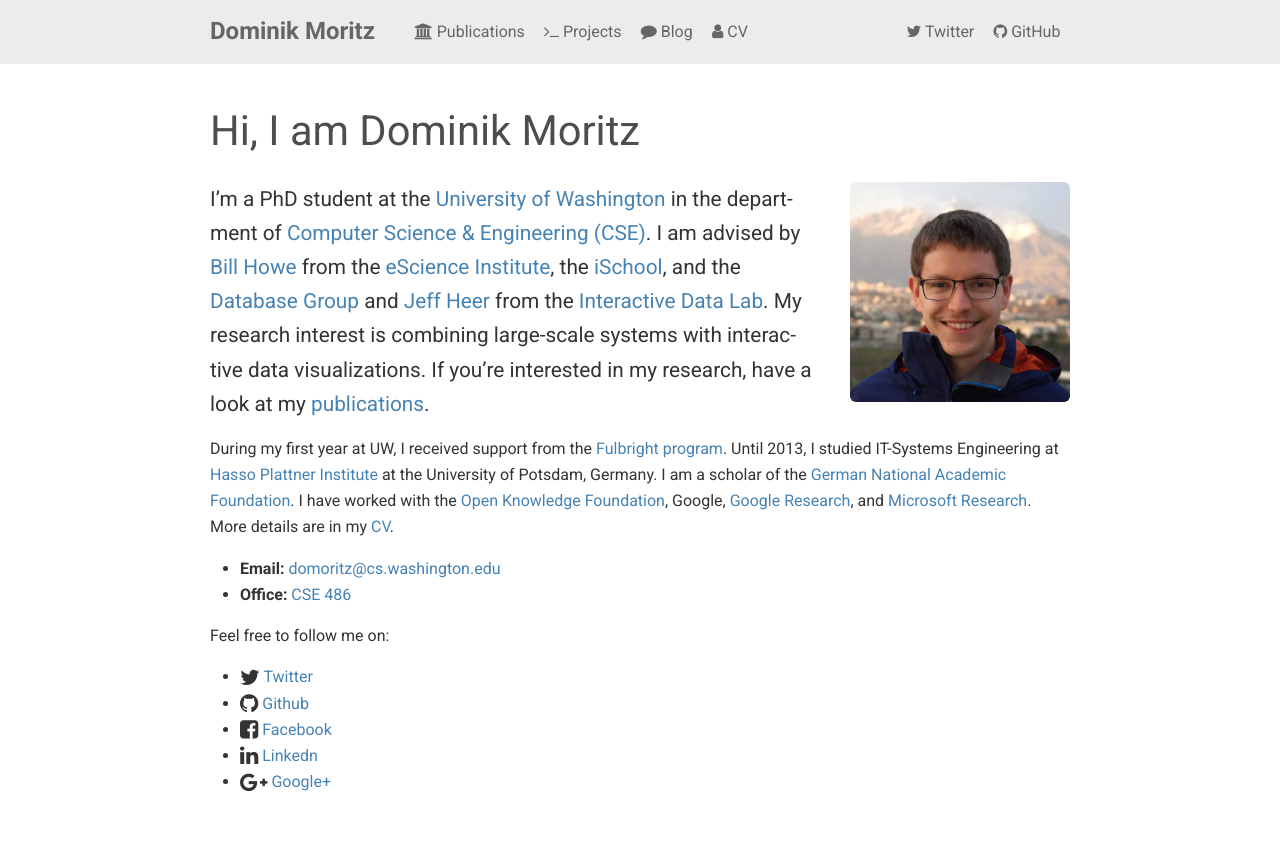
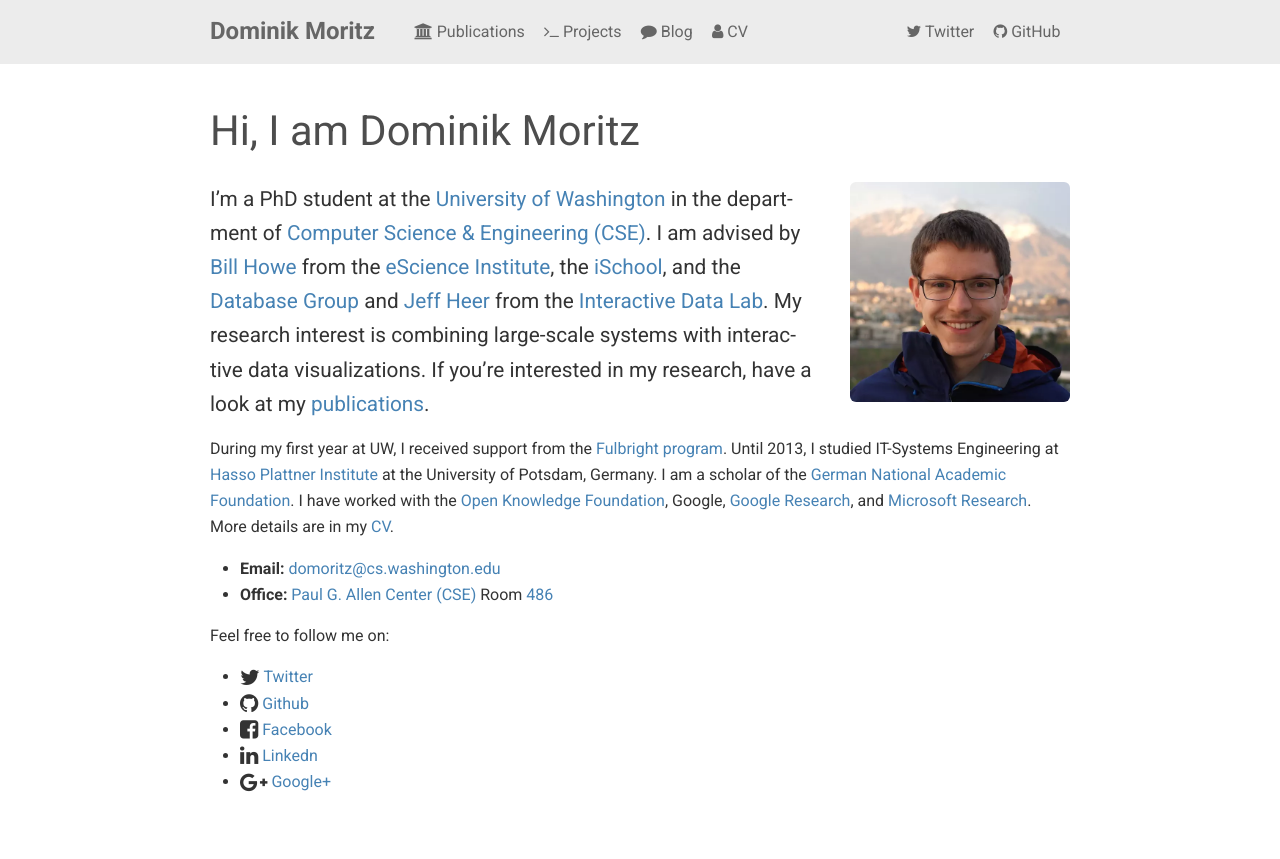
Before and after one commit to domoritz/domoritz.github.io, a Jekyll site: the page built from index.md, in a window 1280 px wide. Shown: the top 859 px of the page. Built offline with Jekyll 4.4.1, drawn with Linux system fonts in a browser that asks for light colours; nearby versions of some CDN libraries; grey boxes are pictures that could not be loaded.

Commit message:
Update index.md

```diff
--- a/index.md
+++ b/index.md
@@ -20,7 +20,7 @@
 During my first year at UW, I received support from the [Fulbright program](https://en.wikipedia.org/wiki/Fulbright_Program). Until 2013, I studied IT-Systems Engineering at [Hasso Plattner Institute](http://www.hpi.uni-potsdam.de) at the University of Potsdam, Germany. I am a scholar of the [German National Academic Foundation](http://www.studienstiftung.de/). I have worked with the [Open Knowledge Foundation](http://www.okfn.org), Google, [Google Research](https://research.google.com/), and [Microsoft Research](https://www.microsoft.com/en-us/research/group/vibe/). More details are in my [CV]({{ site.baseurl }}/files/dominik_moritz_cv.pdf).
 
 * **Email:** <a href="mailto:{{ site.email }}">{{ site.email }}</a>
-* **Office:** [CSE](http://www.washington.edu/maps/?q=cse) [486](https://norfolk.cs.washington.edu/directory/index.php?search_string=486)
+* **Office:** [Paul G. Allen Center (CSE)](http://www.washington.edu/maps/?q=cse) Room [486](https://norfolk.cs.washington.edu/directory/index.php?prev_floor=4&show_room=CSE486)
 
 Feel free to follow me on:
 
```
